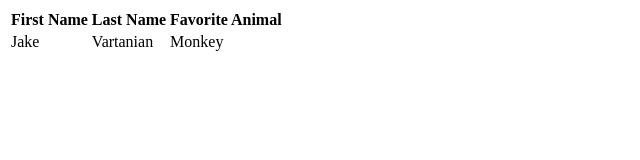
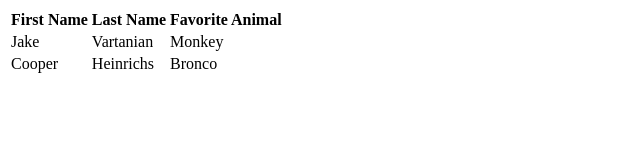
Before and after one commit to cheinrichs/html-exercise-1, a plain HTML site: page favorites.html in a window 1280 px wide. Shown: the whole page, without its empty margins (0-640 px from the left). Drawn offline with Linux system fonts and the light colour scheme.

Commit message:
Added info for Cooper into Jake's Table

```diff
--- a/favorites.html
+++ b/favorites.html
@@ -19,6 +19,11 @@
         <td>Vartanian</td>
         <td>Monkey</td>
       </tr>
+      <tr>
+        <td>Cooper</td>
+        <td>Heinrichs</td>
+        <td>Bronco</td>
+      </tr>
     </tbody>
   </table>
 </body>
```
